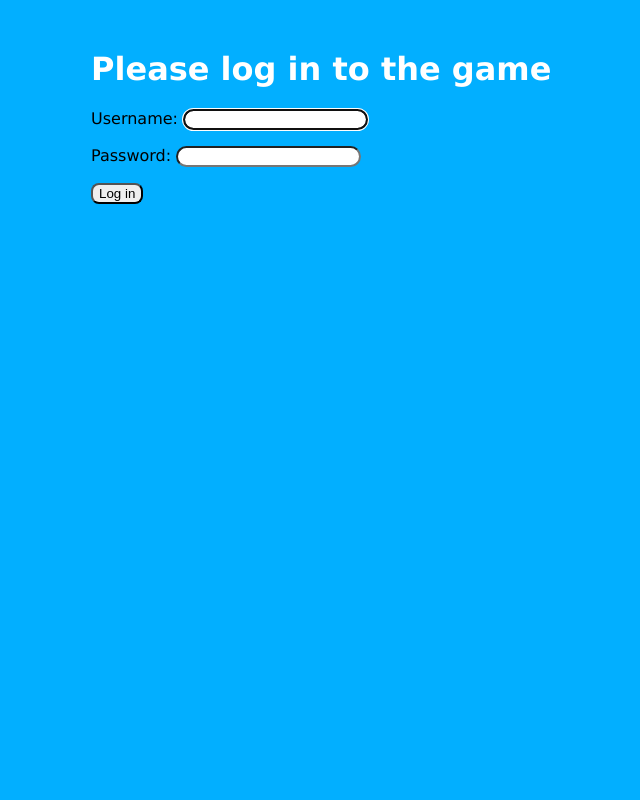
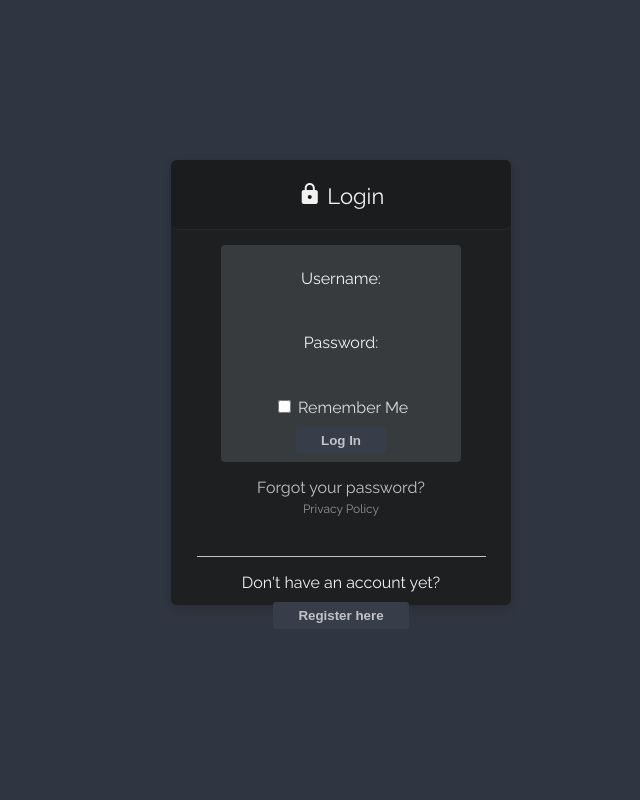
Before and after one commit to cs320snake/Snake320, a Django app: page /users/login/ in a window 1280 px wide. Shown: the whole page, without its empty margins (299-939 px from the left). Run offline with Django 3.2, Linux system fonts and the light colour scheme.

Commit message:
merged login from Artur

```diff
--- a/Snake_project/game/static/users/css/main-users.css
+++ b/Snake_project/game/static/users/css/main-users.css
@@ -1,28 +1,190 @@
+@import url('https://fonts.googleapis.com/css?family=Raleway');
+body {
+    margin: 0;
+    padding: 0;
+    font-family: 'Raleway', sans-serif;
+    color: #F2F2F2;
+}
 
-body {
-    margin:auto;
-    max-width: 500px;
-	padding:0px;
-    background-color: #02afff;
-    font-family: Verdana, arial, helvetica, sans-serif;
+#container-login {
+    background-color: #1D1F20;
+    position: relative;
+    top: 20%;
+    margin: auto;
+    width: 340px;
+    height: 445px;
+    border-radius: 0.35em;
+    box-shadow: 0 3px 10px 0 rgba(0, 0, 0, 0.2);
+    text-align: center;
 }
-#mode-wrapper {
-    color: #ffffff;
-    font-family: Verdana, arial, helvetica, sans-serif;
-    font-size: 14px;
+
+#container-register {
+    background-color: #1D1F20;
+    position: relative;
+    top: 20%;
+    margin: auto;
+    width: 340px;
+    height: 480px;
+    border-radius: 0.35em;
+    box-shadow: 0 3px 10px 0 rgba(0, 0, 0, 0.2);
+    text-align: center;
 }
-h1{
-    color: #ffffff;
-    margin-top: 50px;
+
+#title {
+    position: relative;
+    background-color: #1A1C1D;
+    width: 100%;
+    padding: 20px 0px;
+    border-radius: 0.35em;
+    font-size: 22px;
+    border-bottom: 1px solid rgba(255, 255, 255, 0.05);
 }
-p{}
-input{
-    border-radius: 18px;
+
+.lock {
+	position: relative;
+	top: 2px;
 }
-button{
-    border-radius: 8px;
+
+.input {
+    margin: auto;
+    width: 240px;
+    border-radius: 4px;
+    background-color: #373b3d;
+    padding: 8px 0px;
+    margin-top: 15px;
 }
-button:hover{
-    background: gray;
-    color: white;
+
+.input-addon {
+    float: left;
+    background-color: #373b3d;
+    border: 1px solid #373b3d;
+    padding: 4px 8px;
+    border-right: 1px solid rgba(255, 255, 255, 0.05);
 }
+
+input[type=checkbox] {
+    cursor: pointer;
+}
+
+input[type=text] {
+    color: #949494;
+    margin: 0;
+    background-color: #373b3d;
+    border: 1px solid #373b3d;
+    padding: 6px 0px;
+    border-radius: 3px;
+}
+
+input[type=text]:focus {
+    border: 1px solid #373b3d;
+}
+
+input[type=password] {
+    color: #949494;
+    margin: 0;
+    background-color: #373b3d;
+    border: 1px solid #373b3d;
+    padding: 6px 0px;
+    border-radius: 3px;
+}
+
+input[type=password]:focus {
+    border: 1px solid #373b3d;
+}
+
+input[type=email] {
+    color: #949494;
+    margin: 0;
+    background-color: #373b3d;
+    border: 1px solid #373b3d;
+    padding: 6px 0px;
+    border-radius: 3px;
+}
+
+input[type=email]:focus {
+    border: 1px solid #373b3d;
+}
+
+.forgot-password {
+    position: relative;
+    bottom: 0%;
+}
+
+.forgot-password a:link {
+    color: #C1C3C6;
+    text-decoration: none;
+}
+
+.forgot-password a:visited {
+    color: #C1C3C6;
+    text-decoration: none;
+}
+
+.forgot-password a:hover {
+    color: #FFF;
+    transition: color 1s;
+}
+
+.privacy {
+    margin-top: 5px;
+    position: relative;
+    font-size: 12px;
+    bottom: 0%;
+}
+
+.privacy a:link {
+    color: #949494;
+    text-decoration: none;
+}
+
+.privacy a:visited {
+    color: #949494;
+    text-decoration: none;
+}
+
+.privacy a:hover {
+    color: #C1C3C6;
+    transition: color 1s;
+}
+
+*:focus {
+    outline: none;
+}
+
+.remember-me {
+    margin: 10px 0;
+}
+
+input[type=submit] {
+    padding: 6px 25px;
+    background: #373E4A;
+    color: #C1C3C6;
+    font-weight: bold;
+    border: 0 none;
+    cursor: pointer;
+    border-radius: 3px;
+}
+
+.register {
+    margin: auto;
+    padding: 16px 0;
+    text-align: center;
+    margin-top: 40px;
+    width: 85%;
+    border-top: 1px solid #C1C3C6;
+}
+
+.clearfix {
+    clear: both;
+}
+
+#register-link {
+    margin-top: 10px;
+    padding: 6px 25px;
+    background: #373E4A;
+    color: #C1C3C6;
+    font-weight: bold;
+    border: 0 none;
+    cursor: pointer;
+    border-radius: 3px;
+}
--- a/Snake_project/users/templates/registration/login.html
+++ b/Snake_project/users/templates/registration/login.html
@@ -2,19 +2,62 @@
 <html>
     <head>
         <title> Log in Webpage</title>
+        <meta name="description" content="Login - Register Template">
+        <meta name="viewport" content="width=device-width, initial-scale=1.0">
+
         <link rel=stylesheet id="style" type="text/css" href={%static "/users/css/main-users.css" %}/>
+        <link rel="stylesheet" href="main.css">
+
+        <link href="https://fonts.googleapis.com/icon?family=Material+Icons" rel="stylesheet">
+        <style>
+            body {
+                background-color: #303641;
+            }
+        </style>
     </head>
+
     <body>
-        <h1>Please log in to the game</h1>
+        <div id="container-login">
+            <div id="title">
+                <i class="material-icons lock">lock</i> Login
+            </div>
 
             {% if form.errors %}
             <p>Your username and password didn't match. Please try again.</p>
             {% endif %}
+
             <form method="post" action="{% url 'users:login' %}">
+
             {% csrf_token %}
+
+
+                <div class="input">
+
                     {{ form.as_p }}
-        <button name="submit">Log in</button>
+
+
+                    <div class="remember-me">
+                        <input type="checkbox">
+                        <span style="color: #DDD">Remember Me</span>
+                    </div>
+
+                    <input type="submit" value="Log In" />
                     <input type="hidden" name="next"  value="{% url 'game:home' %}" />
+                </div>
             </form>
+
+            <div class="forgot-password">
+                <a href="#">Forgot your password?</a>
+            </div>
+            <div class="privacy">
+                <a href="#">Privacy Policy</a>
+            </div>
+
+            <div class="register">
+                Don't have an account yet?
+                <a href="{% url 'users:register' %}"><button id="register-link">Register here</button></a>
+            </div>
+
+        </div>
     </body>
 </html>
```
Lines whose indentation alone changed are shown as unchanged.
